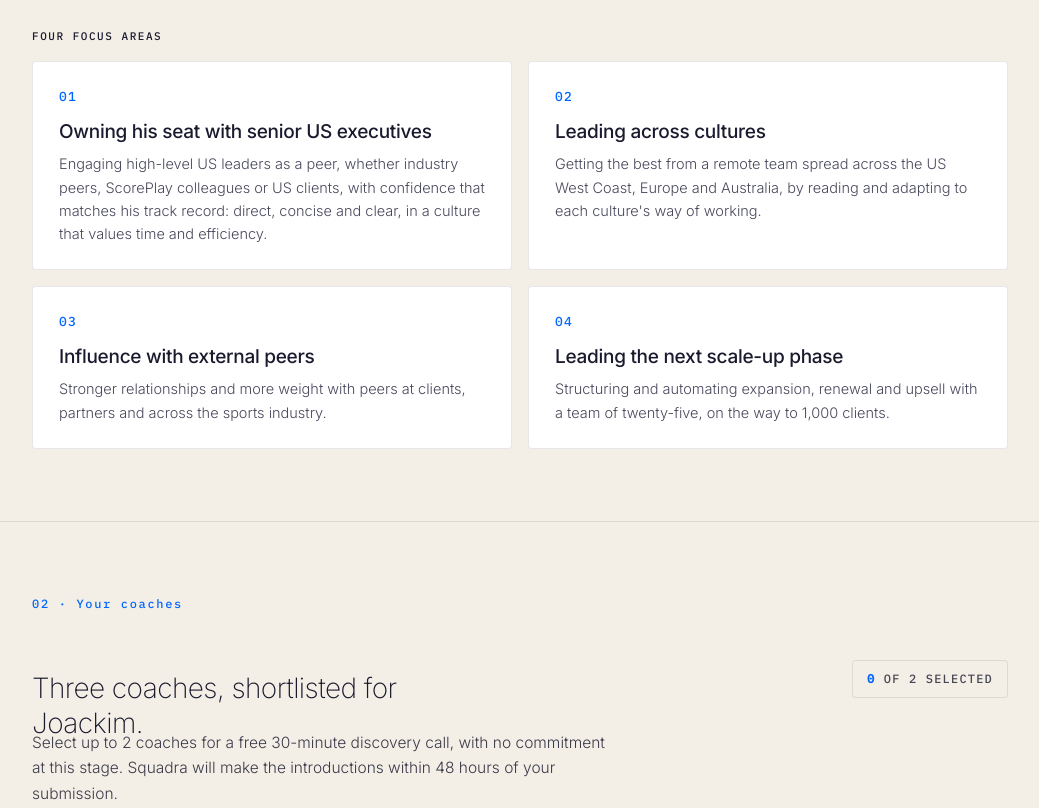
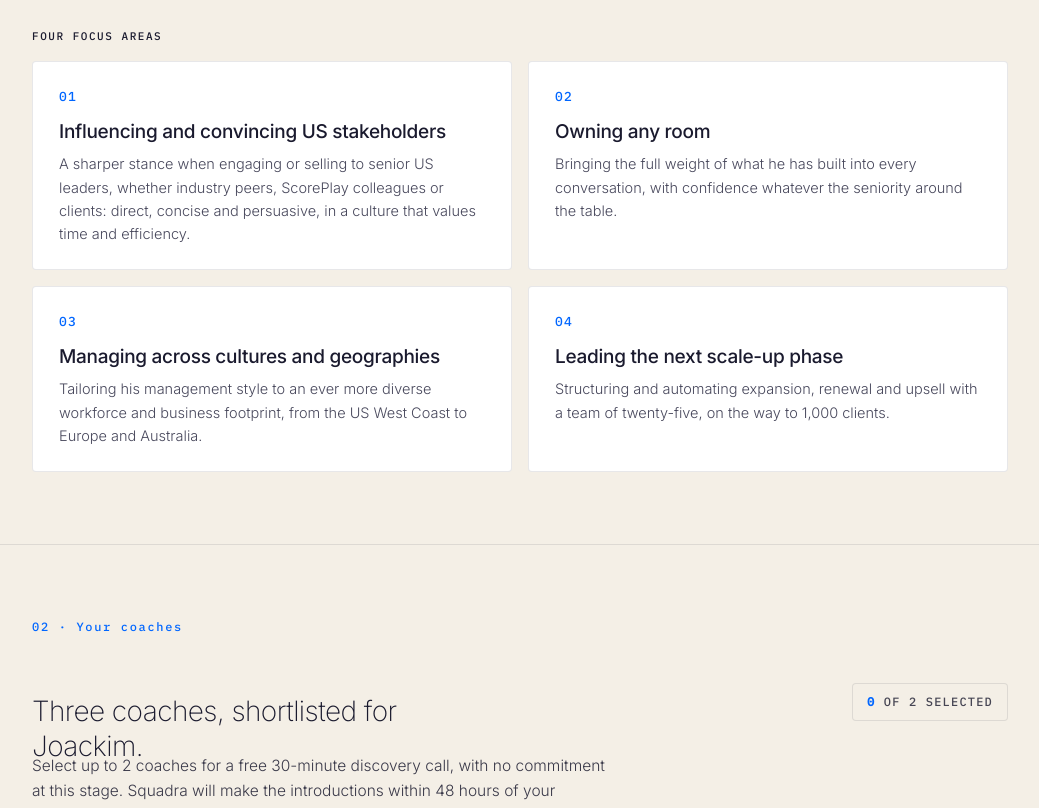
Before and after one commit to benoit-squadra/squadra-pitches, a plain HTML site: page scoreplay-joackim/index.html in a window 1280 px wide. Shown: the part 1140-1948 px from the top of the page, without its empty margins (120-1159 px from the left). Drawn offline with Linux system fonts and the light colour scheme.

Commit message:
Joackim page: focus areas rewritten per Benoit
Co-Authored-By: Claude Opus 5.5 <noreply@anthropic.com>
Claude-Session: https://claude.ai/code/session_018oXRkmjPNPpS33ovMzHbUe

```diff
--- a/scoreplay-joackim/index.html
+++ b/scoreplay-joackim/index.html
@@ -263,9 +263,9 @@ nav{position:relative;overflow:hidden;}
     <div class="section-prose"><p>Joackim leads customer success at ScorePlay, the AI media platform for sports organisations, now serving 350 clients with 65 people and aiming for 1,000. In four years he built the function from a team of one to twenty-five people, a remote team spread across the US West Coast, Europe and Australia. Reading and adapting to the cultural differences within it is part of his day-to-day.</p>
 <p>Managing his team and reporting upwards work well. Where Joackim wants to grow is with peers outside the company and with senior US executives, who are direct and protective of their time. He is looking for a candid coach with a multicultural range, who goes straight to the real challenges and sets concrete goals. Coaching in English or French.</p></div>
     <span class="fa-label reveal">Four focus areas</span>
-    <div class="fa-grid"><div class="fa-card"><span class="fa-num">01</span><h3>Owning his seat with senior US executives</h3><p>Engaging high-level US leaders as a peer, whether industry peers, ScorePlay colleagues or US clients, with confidence that matches his track record: direct, concise and clear, in a culture that values time and efficiency.</p></div>
-<div class="fa-card"><span class="fa-num">02</span><h3>Leading across cultures</h3><p>Getting the best from a remote team spread across the US West Coast, Europe and Australia, by reading and adapting to each culture's way of working.</p></div>
-<div class="fa-card"><span class="fa-num">03</span><h3>Influence with external peers</h3><p>Stronger relationships and more weight with peers at clients, partners and across the sports industry.</p></div>
+    <div class="fa-grid"><div class="fa-card"><span class="fa-num">01</span><h3>Influencing and convincing US stakeholders</h3><p>A sharper stance when engaging or selling to senior US leaders, whether industry peers, ScorePlay colleagues or clients: direct, concise and persuasive, in a culture that values time and efficiency.</p></div>
+<div class="fa-card"><span class="fa-num">02</span><h3>Owning any room</h3><p>Bringing the full weight of what he has built into every conversation, with confidence whatever the seniority around the table.</p></div>
+<div class="fa-card"><span class="fa-num">03</span><h3>Managing across cultures and geographies</h3><p>Tailoring his management style to an ever more diverse workforce and business footprint, from the US West Coast to Europe and Australia.</p></div>
 <div class="fa-card"><span class="fa-num">04</span><h3>Leading the next scale-up phase</h3><p>Structuring and automating expansion, renewal and upsell with a team of twenty-five, on the way to 1,000 clients.</p></div></div>
   </div>
 </section>
```
